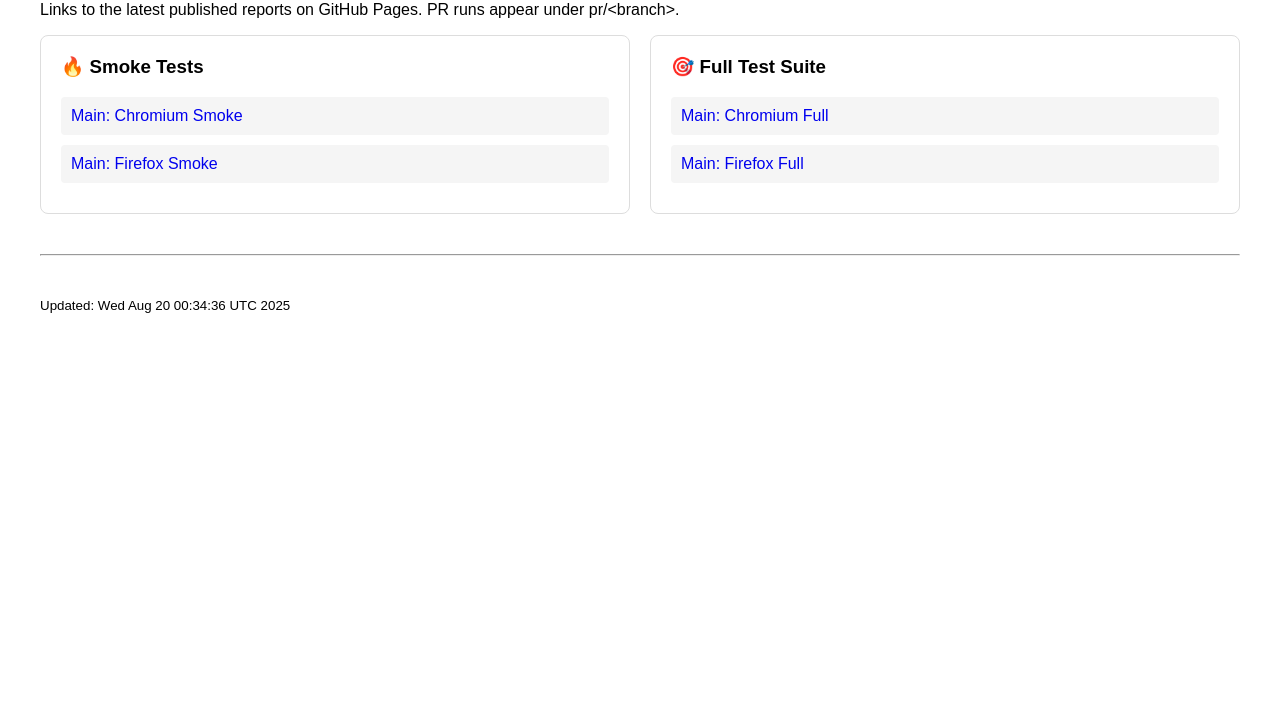
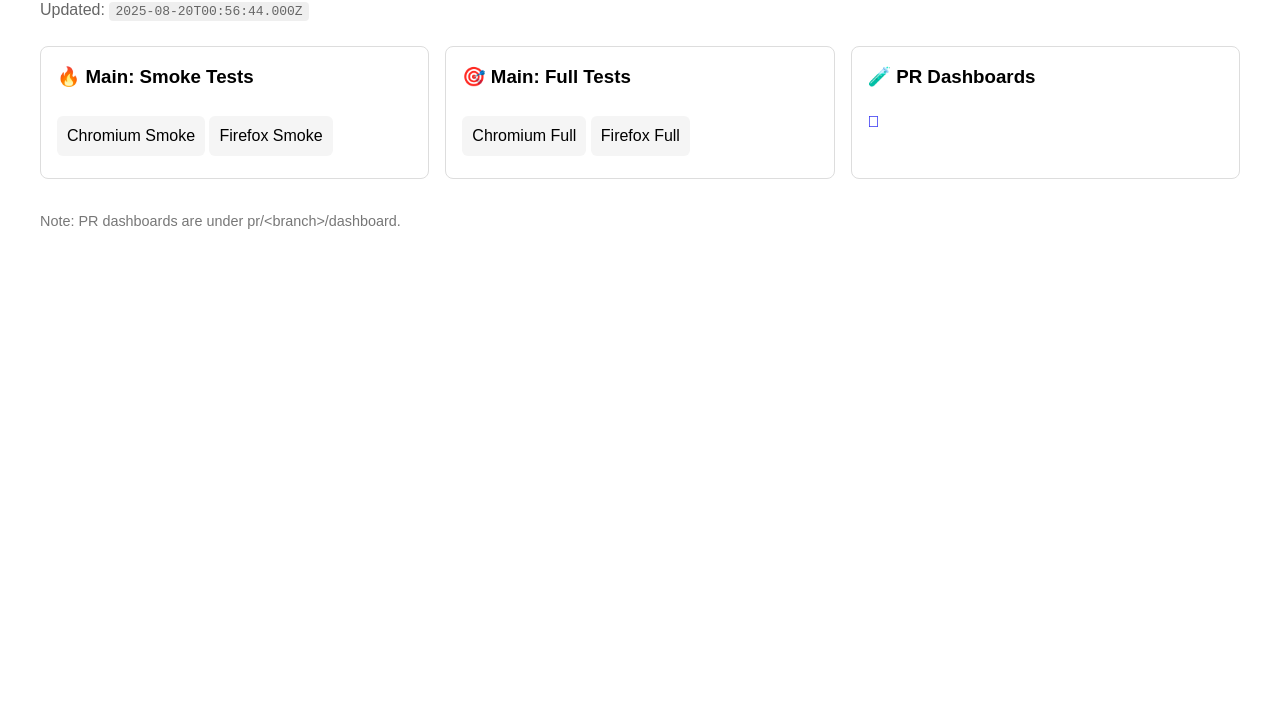
Before and after one commit to philmcneely/PythonPlaywright_Hudl, a plain HTML site: page index.html in a window 1280 px wide. Shown: the part 98-800 px from the top of the page. Drawn offline with Linux system fonts and the light colour scheme.

Commit message:
deploy: cbae2da46dc15d3b734458b59fa9daa4ce56b477

```diff
--- a/index.html
+++ b/index.html
@@ -1,35 +1,68 @@
 <!DOCTYPE html>
 <html>
 <head>
+    <meta charset="UTF-8" />
     <title>Test Execution Dashboard</title>
     <style>
-        body { font-family: Arial, sans-serif; margin: 40px; }
-        .dashboard { display: grid; grid-template-columns: 1fr 1fr; gap: 20px; }
-        .card { border: 1px solid #ddd; padding: 20px; border-radius: 8px; }
+        body { font-family: Arial, sans-serif; margin: 40px; line-height: 1.5; }
+        h1 { margin-bottom: 8px; }
+        .muted { color: #666; margin-bottom: 24px; }
+        .grid { display: grid; grid-template-columns: repeat(auto-fit,minmax(280px,1fr)); gap: 16px; }
+        .card { border: 1px solid #ddd; padding: 16px; border-radius: 8px; }
         .card h3 { margin-top: 0; }
-        .card a { display: block; margin: 10px 0; padding: 10px; background: #f5f5f5; text-decoration: none; border-radius: 4px; }
-        .card a:hover { background: #e5e5e5; }
+        a.btn { display: inline-block; margin: 6px 0; padding: 8px 10px; background: #f5f5f5; text-decoration: none; border-radius: 6px; color: inherit; }
+        a.btn:hover { background: #e9e9e9; }
+        .list { margin-top: 4px; }
+        .list a { display: block; margin: 4px 0; text-decoration: none; }
+        .list a:hover { text-decoration: underline; }
+        .empty { color: #999; font-style: italic; }
+        .footer { margin-top: 32px; font-size: 0.9rem; color: #777; }
+        code { background: #00000010; padding: 2px 6px; border-radius: 4px; }
     </style>
 </head>
 <body>
     <h1>🚀 Test Execution Dashboard</h1>
-    <p>Links to the latest published reports on GitHub Pages. PR runs appear under pr/&lt;branch&gt;.</p>
+    <div class="muted">Updated: <code id="updated"></code></div>
 
-    <div class="dashboard">
+    <div class="grid">
         <div class="card">
-            <h3>🔥 Smoke Tests</h3>
-            <a href="smoke/chromium/">Main: Chromium Smoke</a>
-            <a href="smoke/firefox/">Main: Firefox Smoke</a>
+            <h3>🔥 Main: Smoke Tests</h3>
+            <a class="btn" href="smoke/chromium/">Chromium Smoke</a>
+            <a class="btn" href="smoke/firefox/">Firefox Smoke</a>
         </div>
-
         <div class="card">
-            <h3>🎯 Full Test Suite</h3>
-            <a href="full/chromium/">Main: Chromium Full</a>
-            <a href="full/firefox/">Main: Firefox Full</a>
+            <h3>🎯 Main: Full Tests</h3>
+            <a class="btn" href="full/chromium/">Chromium Full</a>
+            <a class="btn" href="full/firefox/">Firefox Full</a>
+        </div>
+        <div class="card" id="pr-card">
+            <h3>🧪 PR Dashboards</h3>
+            <div class="list" id="pr-list">
+                <div class="empty">No PR dashboards published yet.</div>
+            </div>
         </div>
     </div>
 
-    <hr style="margin: 40px 0;">
-    <p><small>Updated: Wed Aug 20 00:34:36 UTC 2025</small></p>
+    <div class="footer">Note: PR dashboards are under pr/&lt;branch&gt;/dashboard.</div>
+
+    <script>
+        document.getElementById('updated').textContent = new Date().toISOString();
+
+        // Injected by the workflow:
+        const PR_DASHBOARDS = [
+                    { branch: "\1", url: "/pr/JIRA-2346_add_perf_metrics/dashboard/" },
+        ];
+
+        const prListEl = document.getElementById('pr-list');
+        if (PR_DASHBOARDS.length > 0) {
+            prListEl.innerHTML = '';
+            PR_DASHBOARDS.forEach(item => {
+                const a = document.createElement('a');
+                a.href = item.url;
+                a.textContent = item.branch;
+                prListEl.appendChild(a);
+            });
+        }
+    </script>
 </body>
 </html>
```
